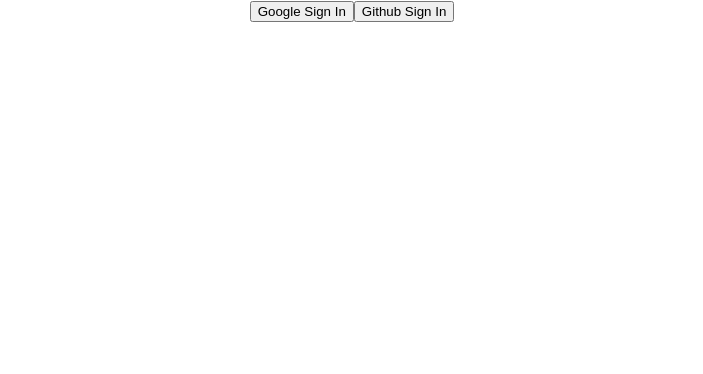
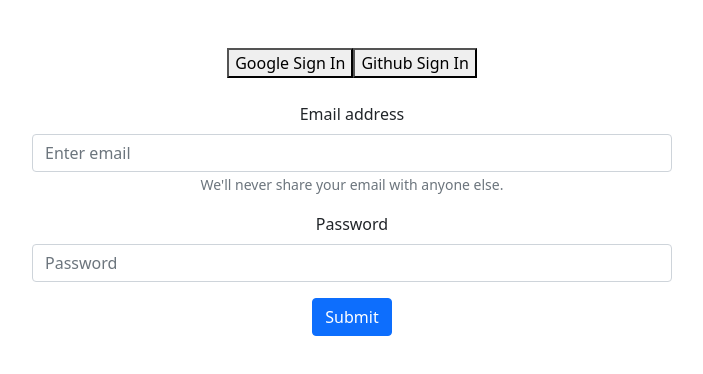
Before and after one commit to nmso2/react-simple-firebase-auth, a React (Create React App) app: page / in a window 1280 px wide. Shown: the top 374 px of the page, without its empty margins (288-991 px from the left). Built offline with nearby package versions, Linux system fonts and the light colour scheme.

Commit message:
added form

```diff
--- a/package.json
+++ b/package.json
@@ -6,8 +6,10 @@
     "@testing-library/jest-dom": "^5.14.1",
     "@testing-library/react": "^11.2.7",
     "@testing-library/user-event": "^12.8.3",
+    "bootstrap": "^5.1.1",
     "firebase": "^9.1.1",
     "react": "^17.0.2",
+    "react-bootstrap": "^2.0.0-rc.0",
     "react-dom": "^17.0.2",
     "react-scripts": "4.0.3",
     "web-vitals": "^1.1.2"
--- a/src/App.js
+++ b/src/App.js
@@ -2,6 +2,8 @@
 import firebaseInitialize from './Firebase/firebase.initialize';
 import { getAuth, signInWithPopup, GoogleAuthProvider, GithubAuthProvider, signOut } from "firebase/auth";
 import { useState } from 'react';
+import 'bootstrap/dist/css/bootstrap.min.css';
+import { Form, Button } from 'react-bootstrap';
 
 
 firebaseInitialize();
@@ -11,6 +13,9 @@
 function App() {
 
   const [user, setUser] = useState({});
+  const[email, setEmail]=useState('');
+  const[password, setPassword]=useState('');
+
   const auth = getAuth();
 
   const handleGoogleSignIn = () => {
@@ -66,24 +71,54 @@
       setUser({});
     })
   }
+  const handaleEmailChange = e => {
+    setEmail(e.target.value);
+  }
+  const handalePasswordChange = e => {
+    setPassword(e.target.value);
+  }
+  const handleRegistration = e => {
+    console.log(email,password);
+    e.preventDefault();
+  }
 
   return (
-    <div className="App">
-      {!user.name?
+    <div className="App mt-5">
+      {!user.name ?
         <div>
-        <button onClick={handleGoogleSignIn}>Google Sign In</button>
-        <button onClick={handleGithubSignIn}>Github Sign In</button>
-      </div>
-      :<button onClick={handleSignOut}>Sign Out</button>}
+          <button onClick={handleGoogleSignIn}>Google Sign In</button>
+          <button onClick={handleGithubSignIn}>Github Sign In</button>
+        </div>
+        : <button onClick={handleSignOut}>Sign Out</button>}
       <br />
       {
         user.name && <div>
           <img src={user.img} alt="" />
           <h2>Welcome {user.name}</h2>
-          <p>Your email is {user.email?user.email:`not provided by ${user.providerId}`}</p>
+          <p>Your email is {user.email ? user.email : `not provided by ${user.providerId}`}</p>
           <p>Data collected from: {user.providerId}</p>
         </div>
       }
+
+
+      <Form className="w-50 mx-auto" onSubmit={handleRegistration}>
+        <Form.Group className="mb-3" controlId="formBasicEmail">
+          <Form.Label>Email address</Form.Label>
+          <Form.Control type="email" onBlur={handaleEmailChange} placeholder="Enter email" />
+          <Form.Text className="text-muted">
+            We'll never share your email with anyone else.
+          </Form.Text>
+        </Form.Group>
+
+        <Form.Group className="mb-3" controlId="formBasicPassword">
+          <Form.Label>Password</Form.Label>
+          <Form.Control type="password" onBlur={handalePasswordChange} placeholder="Password" />
+        </Form.Group>
+        <Button variant="primary" type="submit">
+          Submit
+        </Button>
+      </Form>
+
     </div>
   );
 }
```
Also changed, not shown: 1 other file (tests, documents, lock files or other folders).
